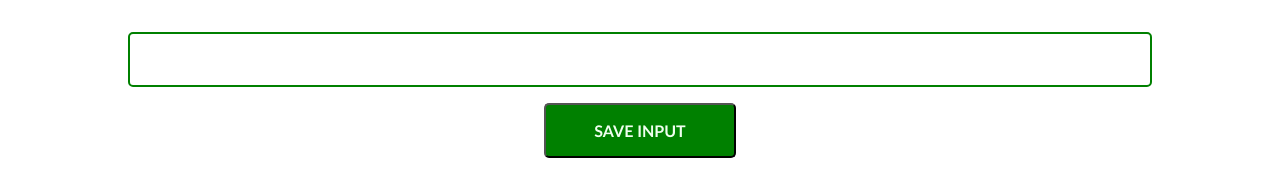
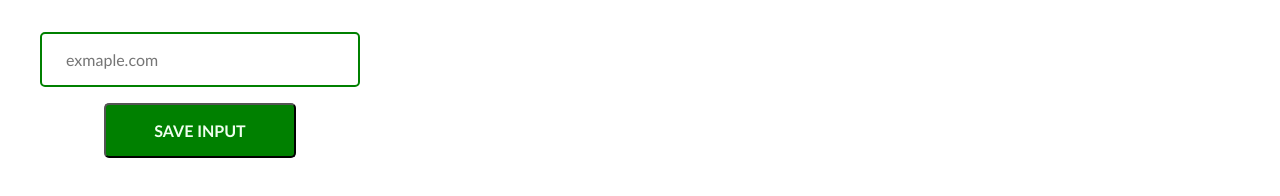
Before and after one commit to ai-jian/Chrome-Extension, a browser extension: page index.html in a window 1280 px wide. Drawn offline with Linux system fonts and the light colour scheme.

Commit message:
Add files via upload

```diff
--- a/index.html
+++ b/index.html
@@ -8,9 +8,11 @@
     <title>Chrome Extension</title>
   </head>
   <body>
-    <input type="text" id="input-el" />
-    <button id="input-btn">Save Input</button>
-    <ul id="ul-el"></ul>
+    <div class="contanier">
+      <input type="text" id="input-el" placeholder="exmaple.com" />
+      <button id="input-btn">Save Input</button>
+      <ul id="ul-el"></ul>
+    </div>
     <script src="index.js"></script>
   </body>
 </html>
--- a/style.css
+++ b/style.css
@@ -8,10 +8,13 @@ body,
     "Lucida Sans", Arial, sans-serif;
   font-size: 1rem;
 }
-body {
+
+.contanier {
   display: flex;
   flex-direction: column;
   align-items: center;
+  width: 400px;
+  height: 800px;
 }
 
 input,
```
Also changed, not shown: icon.png (added), manifest.json (added).
